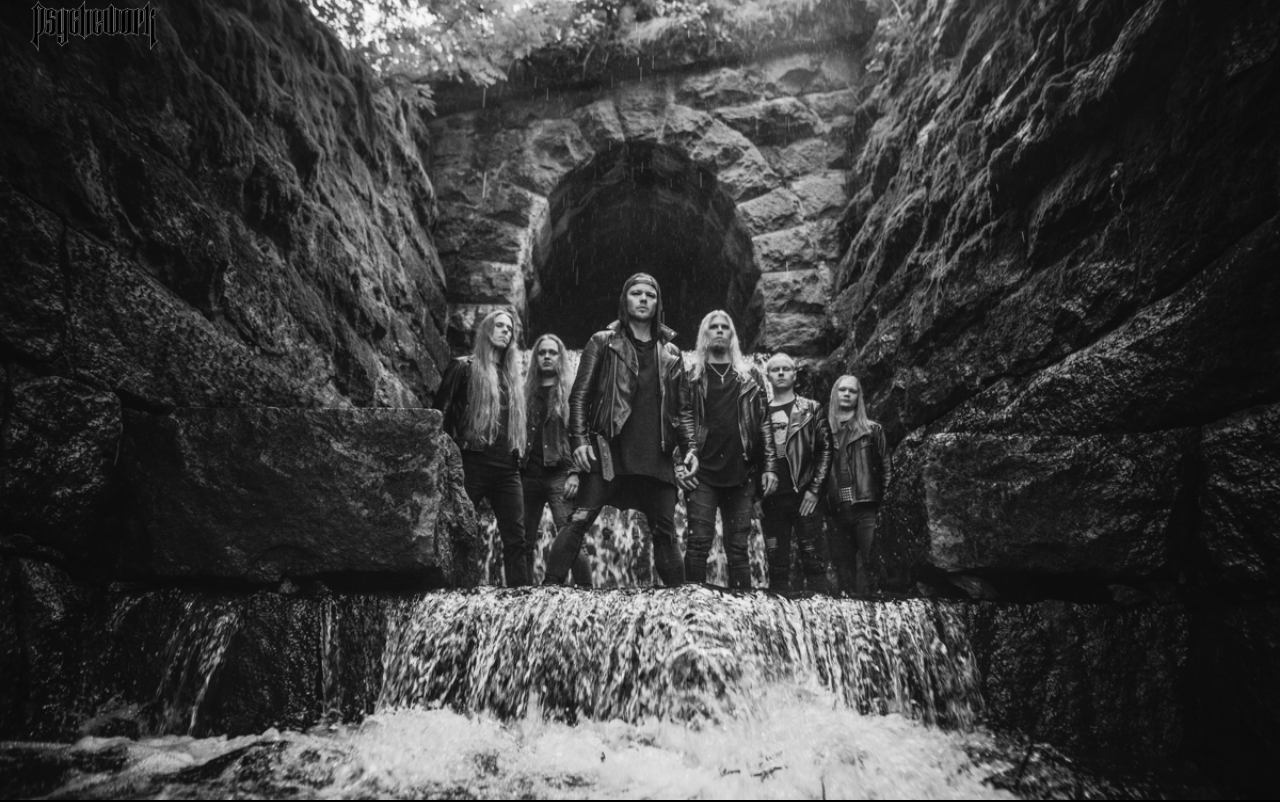
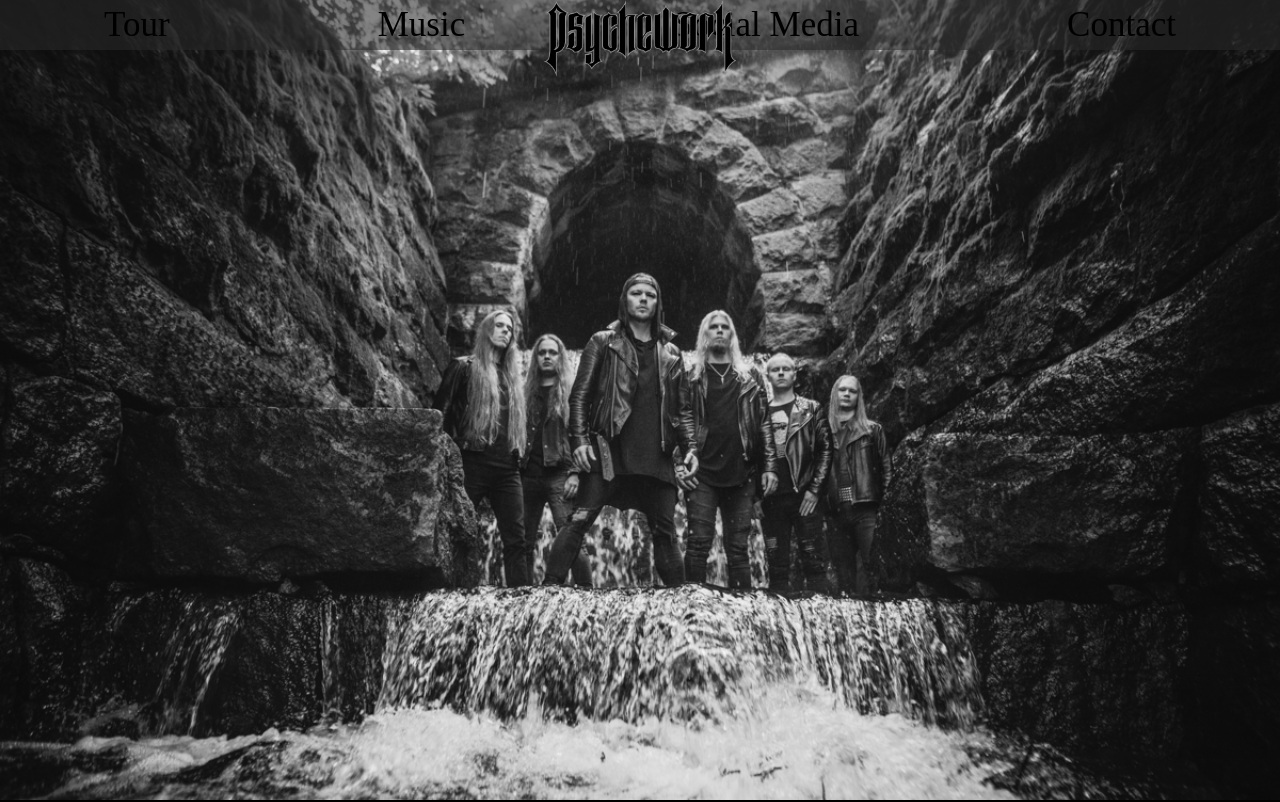
Before and after one commit to juhatakanen/testausta, a plain HTML site: page index.html in a window 1280 px wide. Shown: the top 802 px of the page. Drawn offline with Linux system fonts and the light colour scheme.

Commit message:
Last moving logo

```diff
--- a/index.html
+++ b/index.html
@@ -11,23 +11,30 @@
 </head>
 
 <body>
+    <div class="container">
+        <div class="navbar">
+            <span class="navbarItem">Tour</span>
+            <span class="navbarItem">Music</span>
+            <span class="navbarItem">Social Media</span>
+            <span class="navbarItem">Contact</span>
 
-    <div class="background"></div>
 
-    <div class="logoDiv">
-        <img class="logoPng" src="imgs/black logo grey stroke.png" alt="">
-    </div>
-    <div class="osio"></div>
-    <div class="osio">
+        </div>
+        <div class="background"></div>
+
+        <div class="logoDiv">
+            <img class="logoPng" src="imgs/black logo grey stroke.png" alt="">
+        </div>
+        <div class="osio1"></div>
+        <div class="osio2"></div>
+        <!-- <div class="osio">
         <div class="sisaosio"></div>
     </div>
     <div class="osio">
         <div class="sisaosio"></div>
+    </div> -->
+        <script src="script.js"></script>
     </div>
-    <div class="osio">
-        <div class="sisaosio"></div>
-    </div>
-    <script src="script.js"></script>
 </body>
 
 </html>
--- a/script.js
+++ b/script.js
@@ -1,8 +1,10 @@
 const logo = document.querySelector('.logoPng');
 const logoDiv = document.querySelector('.logoDiv')
+const navbar = document.querySelector('.navbar')
 
 window.addEventListener('scroll', () => {
 logoDiv.classList.add('active')
+navbar.classList.add('visible')
 })
 
 logo.addEventListener('click', () => {
--- a/styles.css
+++ b/styles.css
@@ -1,15 +1,49 @@
+* {
+  font-size: 30px;
+}
+
 body {
   box-sizing: border-box;
   margin: 0;
   padding: 0;
   overflow-x: hidden;
   background-color: black;
+  display: flex;
+  flex-direction: column;
+  align-items: center;
+  justify-content: center;
+}
+.container {
+  width: 100%;
+  max-width: 1500px;
   position: relative;
+  display: flex;
+  flex-direction: column;
+  align-items: center;
 }
 
+.navbar {
+  width: 100%;
+  height: 50px;
+  position: fixed;
+  display: flex;
+  justify-content: space-around;
+  align-items: center;
+  background-color: rgba(41, 41, 41, 0.562);
+  opacity: 0;
+  transition: all 1s;
+}
+.navbar.visible {
+  opacity: 1;
+}
+
+.navbarItem {
+  font-size: 35px;
+}
 .background {
   height: 100vh;
   width: 100vw;
+  max-width: 1500px;
   margin: 0;
   background-image: url("imgs/promo-kaukaa.JPG");
   background-size: cover;
@@ -23,38 +57,61 @@ body {
 }
 
 .logoDiv {
-  display: inline;
+  display: block;
   height: auto;
   width: 40%;
   /* background-color: rgba(255, 0, 0, 0.479); */
-  position: fixed;
-  top: 60vh;
-  left: 30%;
-  transition: all 2s;
+  position: sticky;
+  top: 73%;
+  /* left: 0; */
+  transition: all 1s;
 }
+
+.logoDiv.active {
+  top: 0;
+  left: 100px;
+  width: 10%;
+}
+
 .logoPng {
   width: 100%;
   /* left: 25%; */
 }
 
-.logoDiv.active {
-  top: 0;
-  left: 30px;
-  width: 10%;
-  position: fixed;
-  /* position: sticky ; */
+.osio1 {
+  height: 100vh;
+  width: 100%;
+  /* display: flex;
+  justify-content: center;
+  align-items: center; */
+}
+.osio2 {
+  height: 400px;
+  width: 100%;
+  max-width: 1500px;
+  background: rgba(255, 0, 0, 0.356);
+  /* display: flex;
+  justify-content: center;
+  align-items: center; */
 }
 
-.osio {
-  top: 200vh;
-  height: 100vh;
-  width: 100vw;
-  display: flex;
-  justify-content: center;
-  align-items: center;
+@media (max-width: 1300px) {
+  .logoDiv.active {
+    width: 15%;
+  }
+@media (max-width: 1000px) {
+  .logoDiv {
+    width: 60%;
+  }
+  .logoDiv.active {
+    width: 18%;
+  }
 }
-.sisaosio {
-  height: 70vh;
-  width: 70vw;
-  background: red;
+@media (max-width: 600px) {
+  .logoDiv {
+    width: 80%;
+  }
+  .logoDiv.active {
+    width: 30%;
+  }
 }
```
